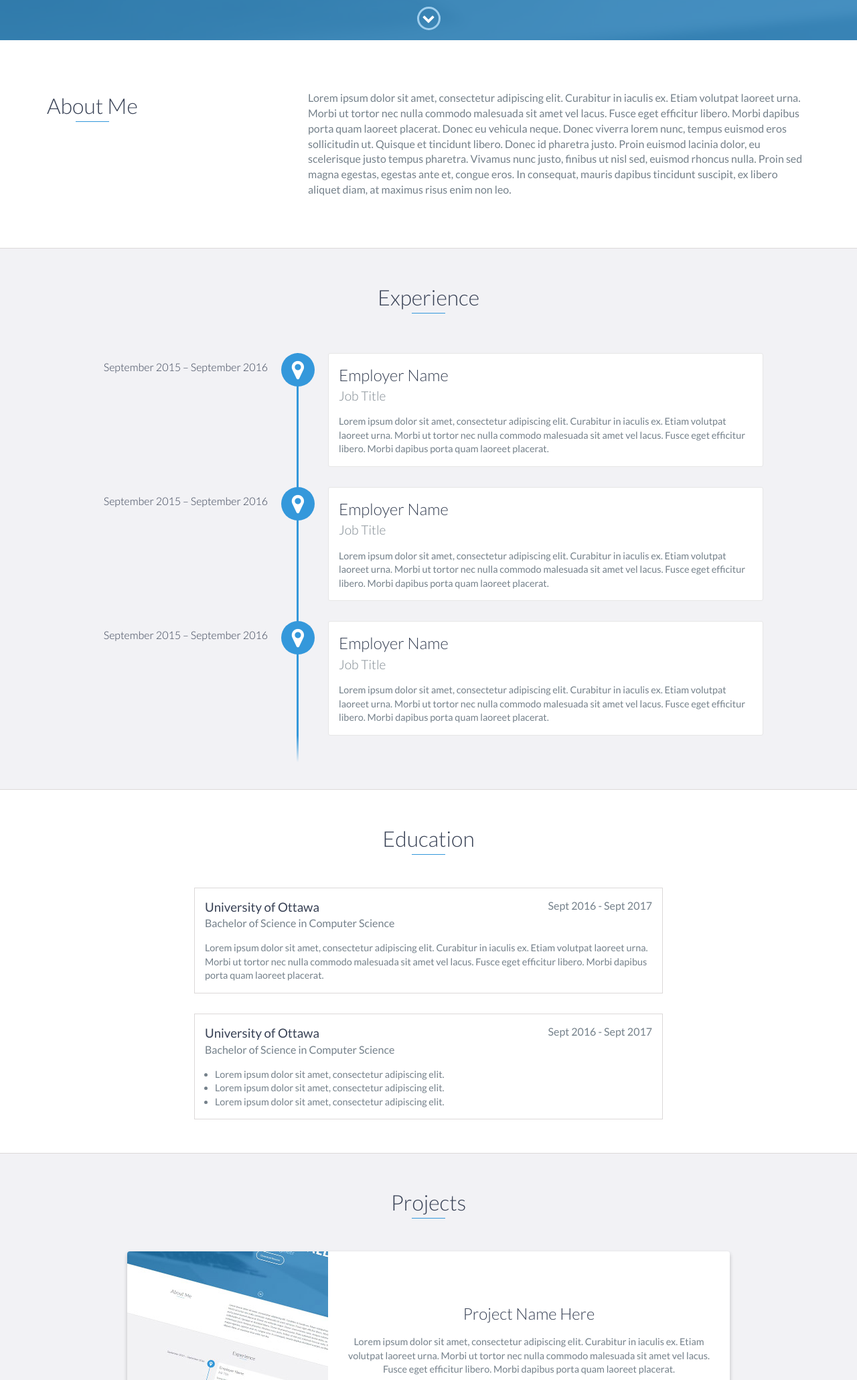
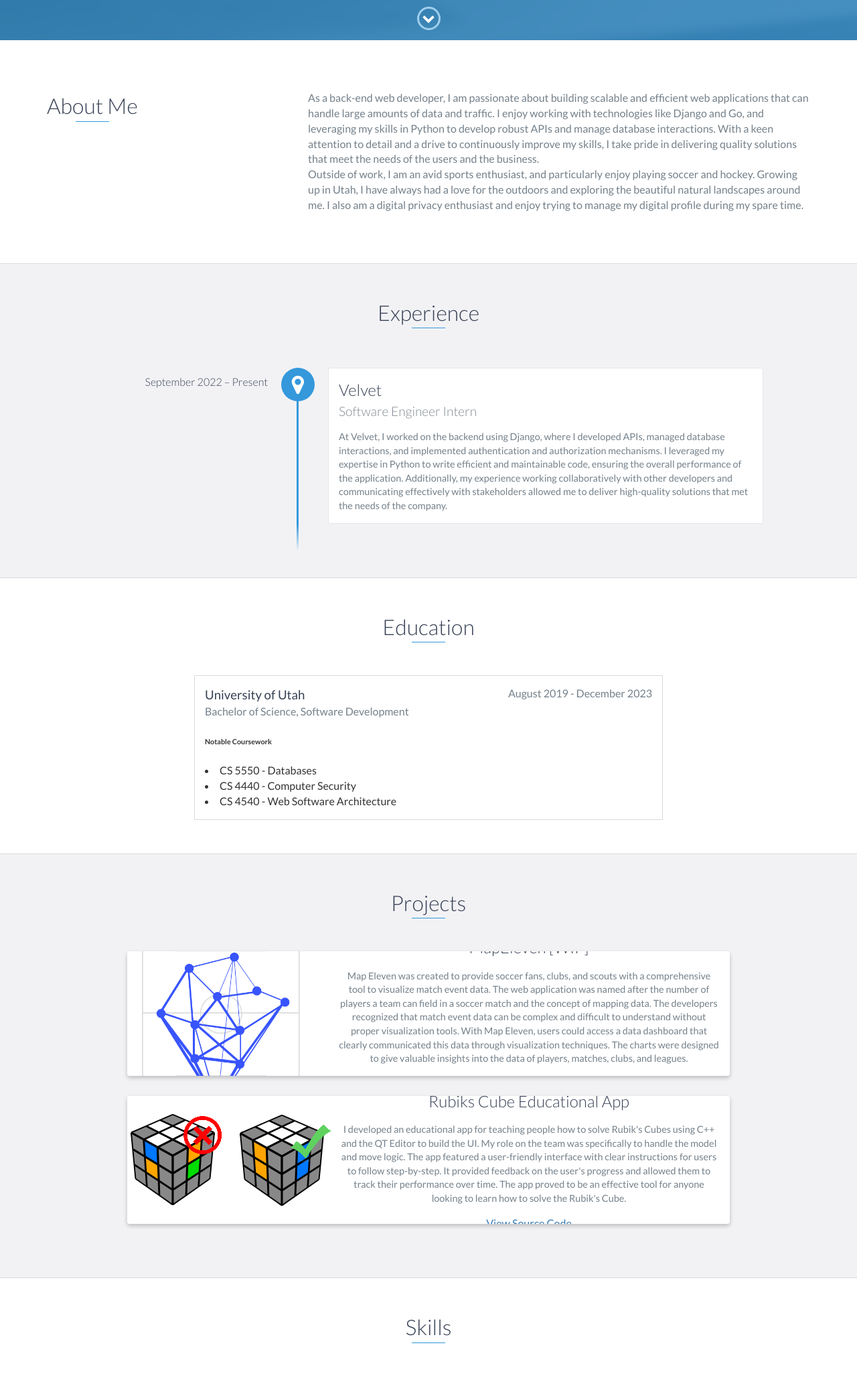
Before and after one commit to rj-davidson/rj-davidson.github.io, a website: page index.html in a window 1280 px wide. Shown: the part 740-2800 px from the top of the page at 67% size. Drawn offline with nearby package versions, Linux system fonts and the light colour scheme.

Commit message:
Personalizing my page

```diff
--- a/index.html
+++ b/index.html
@@ -89,12 +89,12 @@
 
     <div id="lead">
       <div id="lead-content">
-        <h1>Ryan Fitzgerald</h1>
+        <h1>RJ Davidson</h1>
         <h2>Software Engineer</h2>
         <a
-          href="#"
+          href="mailto:hello@rjd.app"
           class="btn-rounded-white"
-          >Download Resume</a
+          >Email me (hello@rjd.app)</a
         >
       </div>
       <!-- End #lead-content -->
@@ -121,17 +121,20 @@
           </div>
           <div class="col-md-8">
             <p>
-              Lorem ipsum dolor sit amet, consectetur adipiscing elit. Curabitur
-              in iaculis ex. Etiam volutpat laoreet urna. Morbi ut tortor nec
-              nulla commodo malesuada sit amet vel lacus. Fusce eget efficitur
-              libero. Morbi dapibus porta quam laoreet placerat. Donec eu
-              vehicula neque. Donec viverra lorem nunc, tempus euismod eros
-              sollicitudin ut. Quisque et tincidunt libero. Donec id pharetra
-              justo. Proin euismod lacinia dolor, eu scelerisque justo tempus
-              pharetra. Vivamus nunc justo, finibus ut nisl sed, euismod rhoncus
-              nulla. Proin sed magna egestas, egestas ante et, congue eros. In
-              consequat, mauris dapibus tincidunt suscipit, ex libero aliquet
-              diam, at maximus risus enim non leo.
+              As a back-end web developer, I am passionate about building
+              scalable and efficient web applications that can handle large
+              amounts of data and traffic. I enjoy working with technologies
+              like Django and Go, and leveraging my skills in Python to develop
+              robust APIs and manage database interactions. With a keen
+              attention to detail and a drive to continuously improve my skills,
+              I take pride in delivering quality solutions that meet the needs
+              of the users and the business.
+              <br />
+              Outside of work, I am an avid sports enthusiast, and particularly
+              enjoy playing soccer and hockey. Growing up in Utah, I have always
+              had a love for the outdoors and exploring the beautiful natural
+              landscapes around me. I also am a digital privacy enthusiast and
+              enjoy trying to manage my digital profile during my spare time.
             </p>
           </div>
         </div>
@@ -145,36 +148,18 @@
     >
       <h2 class="heading">Experience</h2>
       <div id="experience-timeline">
-        <div data-date="September 2015 – September 2016">
-          <h3>Employer Name</h3>
-          <h4>Job Title</h4>
+        <div data-date="September 2022 – Present">
+          <h3>Velvet</h3>
+          <h4>Software Engineer Intern</h4>
           <p>
-            Lorem ipsum dolor sit amet, consectetur adipiscing elit. Curabitur
-            in iaculis ex. Etiam volutpat laoreet urna. Morbi ut tortor nec
-            nulla commodo malesuada sit amet vel lacus. Fusce eget efficitur
-            libero. Morbi dapibus porta quam laoreet placerat.
-          </p>
-        </div>
-
-        <div data-date="September 2015 – September 2016">
-          <h3>Employer Name</h3>
-          <h4>Job Title</h4>
-          <p>
-            Lorem ipsum dolor sit amet, consectetur adipiscing elit. Curabitur
-            in iaculis ex. Etiam volutpat laoreet urna. Morbi ut tortor nec
-            nulla commodo malesuada sit amet vel lacus. Fusce eget efficitur
-            libero. Morbi dapibus porta quam laoreet placerat.
-          </p>
-        </div>
-
-        <div data-date="September 2015 – September 2016">
-          <h3>Employer Name</h3>
-          <h4>Job Title</h4>
-          <p>
-            Lorem ipsum dolor sit amet, consectetur adipiscing elit. Curabitur
-            in iaculis ex. Etiam volutpat laoreet urna. Morbi ut tortor nec
-            nulla commodo malesuada sit amet vel lacus. Fusce eget efficitur
-            libero. Morbi dapibus porta quam laoreet placerat.
+            At Velvet, I worked on the backend using Django, where I developed
+            APIs, managed database interactions, and implemented authentication
+            and authorization mechanisms. I leveraged my expertise in Python to
+            write efficient and maintainable code, ensuring the overall
+            performance of the application. Additionally, my experience working
+            collaboratively with other developers and communicating effectively
+            with stakeholders allowed me to deliver high-quality solutions that
+            met the needs of the company.
           </p>
         </div>
       </div>
@@ -184,27 +169,13 @@
     <div id="education">
       <h2 class="heading">Education</h2>
       <div class="education-block">
-        <h3>University of Ottawa</h3>
-        <span class="education-date">Sept 2016 - Sept 2017</span>
-        <h4>Bachelor of Science in Computer Science</h4>
-        <p>
-          Lorem ipsum dolor sit amet, consectetur adipiscing elit. Curabitur in
-          iaculis ex. Etiam volutpat laoreet urna. Morbi ut tortor nec nulla
-          commodo malesuada sit amet vel lacus. Fusce eget efficitur libero.
-          Morbi dapibus porta quam laoreet placerat.
-        </p>
-      </div>
-      <!-- End .education-block -->
-
-      <div class="education-block">
-        <h3>University of Ottawa</h3>
-        <span class="education-date">Sept 2016 - Sept 2017</span>
-        <h4>Bachelor of Science in Computer Science</h4>
-        <ul>
-          <li>Lorem ipsum dolor sit amet, consectetur adipiscing elit.</li>
-          <li>Lorem ipsum dolor sit amet, consectetur adipiscing elit.</li>
-          <li>Lorem ipsum dolor sit amet, consectetur adipiscing elit.</li>
-        </ul>
+        <h3>University of Utah</h3>
+        <span class="education-date">August 2019 - December 2023</span>
+        <h4>Bachelor of Science, Software Development</h4>
+        <h6>Notable Coursework</h6>
+        <li>CS 5550 - Databases</li>
+        <li>CS 4440 - Computer Security</li>
+        <li>CS 4540 - Web Software Architecture</li>
       </div>
       <!-- End .education-block -->
     </div>
@@ -219,19 +190,24 @@
         <div class="row">
           <div class="project shadow-large">
             <div class="project-image">
-              <img src="images/project.jpg" />
+              <img src="images/mapeleven-project.png" />
             </div>
             <!-- End .project-image -->
             <div class="project-info">
-              <h3>Project Name Here</h3>
+              <h3>MapEleven [WIP]</h3>
               <p>
-                Lorem ipsum dolor sit amet, consectetur adipiscing elit.
-                Curabitur in iaculis ex. Etiam volutpat laoreet urna. Morbi ut
-                tortor nec nulla commodo malesuada sit amet vel lacus. Fusce
-                eget efficitur libero. Morbi dapibus porta quam laoreet
-                placerat.
+                Map Eleven was created to provide soccer fans, clubs, and scouts
+                with a comprehensive tool to visualize match event data. The web
+                application was named after the number of players a team can
+                field in a soccer match and the concept of mapping data. The
+                developers recognized that match event data can be complex and
+                difficult to understand without proper visualization tools. With
+                Map Eleven, users could access a data dashboard that clearly
+                communicated this data through visualization techniques. The
+                charts were designed to give valuable insights into the data of
+                players, matches, clubs, and leagues.
               </p>
-              <a href="#">View Project</a>
+              <a href="https://mapeleven.com">View Progress</a>
             </div>
             <!-- End .project-info -->
           </div>
@@ -239,19 +215,25 @@
 
           <div class="project shadow-large">
             <div class="project-image">
-              <img src="images/project.jpg" />
+              <img src="images/part2-cube-example.png" />
             </div>
             <!-- End .project-image -->
             <div class="project-info">
-              <h3>Project Name Here</h3>
+              <h3>Rubiks Cube Educational App</h3>
               <p>
-                Lorem ipsum dolor sit amet, consectetur adipiscing elit.
-                Curabitur in iaculis ex. Etiam volutpat laoreet urna. Morbi ut
-                tortor nec nulla commodo malesuada sit amet vel lacus. Fusce
-                eget efficitur libero. Morbi dapibus porta quam laoreet
-                placerat.
+                I developed an educational app for teaching people how to solve
+                Rubik's Cubes using C++ and the QT Editor to build the UI. My
+                role on the team was specifically to handle the model and move
+                logic. The app featured a user-friendly interface with clear
+                instructions for users to follow step-by-step. It provided
+                feedback on the user's progress and allowed them to track their
+                performance over time. The app proved to be an effective tool
+                for anyone looking to learn how to solve the Rubik's Cube.
               </p>
-              <a href="#">View Project</a>
+              <a
+                href="https://github.com/rj-davidson/a9-an-educational-app-rj-davidson"
+                >View Source Code</a
+              >
             </div>
             <!-- End .project-info -->
           </div>
@@ -264,32 +246,13 @@
     <div id="skills">
       <h2 class="heading">Skills</h2>
       <ul>
-        <li>JavaScript</li>
-        <li>Python</li>
-        <li>Ruby</li>
         <li>Go</li>
-        <li>Node.js</li>
-        <li>AngularJs</li>
-        <li>React</li>
-        <li>Elixir</li>
-        <li>Java</li>
-        <li>C</li>
         <li>C#</li>
         <li>C++</li>
-        <li>Ruby on Rails</li>
-        <li>JavaScript</li>
         <li>Python</li>
-        <li>Ruby</li>
-        <li>Go</li>
-        <li>Node.js</li>
-        <li>AngularJs</li>
+        <li>Java</li>
         <li>React</li>
-        <li>Elixir</li>
-        <li>Java</li>
-        <li>C</li>
-        <li>C#</li>
-        <li>C++</li>
-        <li>Ruby on Rails</li>
+        <li>MySQL</li>
       </ul>
     </div>
     <!-- End #skills -->
@@ -299,7 +262,7 @@
       <div id="contact-form">
         <form
           method="POST"
-          action="https://formspree.io/email@email.com"
+          action="https://formspree.io/hello@rjd.app"
         >
           <input
             type="hidden"
@@ -328,7 +291,7 @@
       <div class="container">
         <div class="row">
           <div class="col-sm-5 copyright">
-            <p>Copyright &copy; 2017 YOUR NAME</p>
+            <p>Copyright &copy; 2023 RJ Davidson</p>
           </div>
           <div class="col-sm-2 top">
             <span id="to-top">
@@ -342,50 +305,10 @@
             <ul>
               <li>
                 <a
-                  href="https://github.com/"
+                  href="https://github.com/rj-davidson"
                   target="_blank"
                   ><i
                     class="fa fa-github"
-                    aria-hidden="true"
-                  ></i
-                ></a>
-              </li>
-              <li>
-                <a
-                  href="https://stackoverflow.com/"
-                  target="_blank"
-                  ><i
-                    class="fa fa-stack-overflow"
-                    aria-hidden="true"
-                  ></i
-                ></a>
-              </li>
-              <li>
-                <a
-                  href="https://www.facebook.com/"
-                  target="_blank"
-                  ><i
-                    class="fa fa-facebook"
-                    aria-hidden="true"
-                  ></i
-                ></a>
-              </li>
-              <li>
-                <a
-                  href="https://twitter.com/"
-                  target="_blank"
-                  ><i
-                    class="fa fa-twitter"
-                    aria-hidden="true"
-                  ></i
-                ></a>
-              </li>
-              <li>
-                <a
-                  href="https://plus.google.com/"
-                  target="_blank"
-                  ><i
-                    class="fa fa-google-plus"
                     aria-hidden="true"
                   ></i
                 ></a>
```
Also changed, not shown: images/mapeleven-project.png (added), images/part2-cube-example.png (added).
